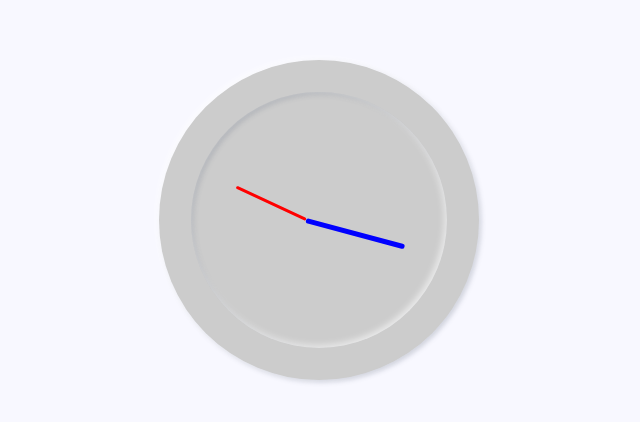
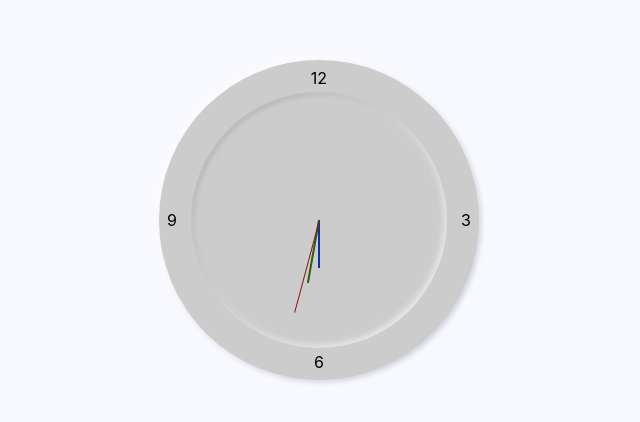
Before and after one commit to AbielKiflu/pomodoro, a React (Create React App) app: page / in a window 1280 px wide. Shown: the part 180-602 px from the top of the page, without its empty margins (321-961 px from the left). Built offline with nearby package versions, Linux system fonts and the light colour scheme.

Commit message:
analog clock style

```diff
--- a/src/components/Clock.js
+++ b/src/components/Clock.js
@@ -1,55 +1,19 @@
 import styled from "styled-components";
+import React, { useState, useEffect } from "react";
+import "./clock.css";
 
 const Clock = () => {
   return (
-    <Container>
-      <Inner></Inner>
-    </Container>
+    <div className="clock">
+      <div className="hour"></div>
+      <div className="minute"></div>
+      <div className="second"></div>
+      <span className="twelve">12</span>
+      <span className="six">6</span>
+      <span className="three">3</span>
+      <span className="nine">9</span>
+    </div>
   );
 };
 
 export default Clock;
-
-const Container = styled.div`
-  display: flex;
-
-  justify-content: center;
-  align-items: center;
-  width: 20rem;
-  height: 20rem;
-  background-color: #ccc;
-  border-radius: 10rem;
-  box-shadow: -2px -2px 7px rgba(255, 255, 255, 0.7),
-    2px 2px 5px rgba(94, 104, 121, 0.3);
-`;
-
-const Inner = styled.div`
-  display: flex;
-  justify-content: center;
-  align-items: center;
-  width: 80%;
-  height: 80%;
-  position: relative;
-  background: transparent;
-  border-radius: 50%;
-  box-shadow: inset -2px -2px 7px rgba(255, 255, 255, 0.7),
-    inset 2px 2px 5px rgba(94, 104, 121, 0.3);
-  &::before {
-    content: "";
-    height: 0.2rem;
-    width: 30%;
-    border-radius: 0.5rem;
-    transform: rotateZ(25deg);
-    transform-origin: right;
-    background: red;
-  }
-  &::after {
-    content: "";
-    height: 0.3rem;
-    border-radius: 0.5rem;
-    transform: rotateZ(15deg);
-    transform-origin: left;
-    width: 40%;
-    background: blue;
-  }
-`;
--- /dev/null
+++ b/src/components/clock.css
@@ -0,0 +1,87 @@
+*{
+    padding: 0;
+    margin: 0;
+    box-sizing: border-box;
+}
+
+.clock{
+display: flex;
+justify-content: center;
+align-items: center;
+position: relative;
+width: 20rem;
+height: 20rem;
+background-color: #ccc;
+border-radius: 10rem;
+box-shadow: -2px -2px 7px rgba(255, 255, 255, 0.7),
+    2px 2px 5px rgba(94, 104, 121, 0.3);
+}
+
+
+.clock::after{
+    content: "";
+    z-index: 10;
+    display: flex;
+    justify-content: center;
+    align-items: center;
+    width: 80%;
+    height: 80%;
+    position: relative;
+    background: transparent;
+    border-radius: 50%;
+    box-shadow: inset -2px -2px 7px rgba(255, 255, 255, 0.7),
+    inset 2px 2px 5px rgba(94, 104, 121, 0.3);
+}
+
+.hour{
+    position: absolute;
+    width: 2px;
+    height: 15%;
+    top:50%;
+    transform-origin: top;
+    transform: rotate(0deg);
+    background: rgb(10, 51, 165);
+}
+
+.minute{
+    position: absolute;
+    width: 2px;
+    height: 20%;
+    top:50%;
+    transform-origin: top;
+    transform: rotate(10deg);
+    z-index: 5;
+    background: rgb(45, 95, 16);
+}
+
+.second{
+    position: absolute;
+    width: 1px;
+    height: 30%;
+    top:50%;
+    transform-origin: top;
+    transform: rotate(15deg);
+    z-index: 6;
+    background: rgb(134, 23, 23);
+}
+
+.clock span{
+    position: absolute;
+    padding: 0.5rem;
+}
+
+.twelve{
+     top: 0;
+}
+
+.six{
+    bottom: 0;
+}
+
+.three{
+    right: 0;
+}
+
+.nine{
+    left: 0;
+}
```
